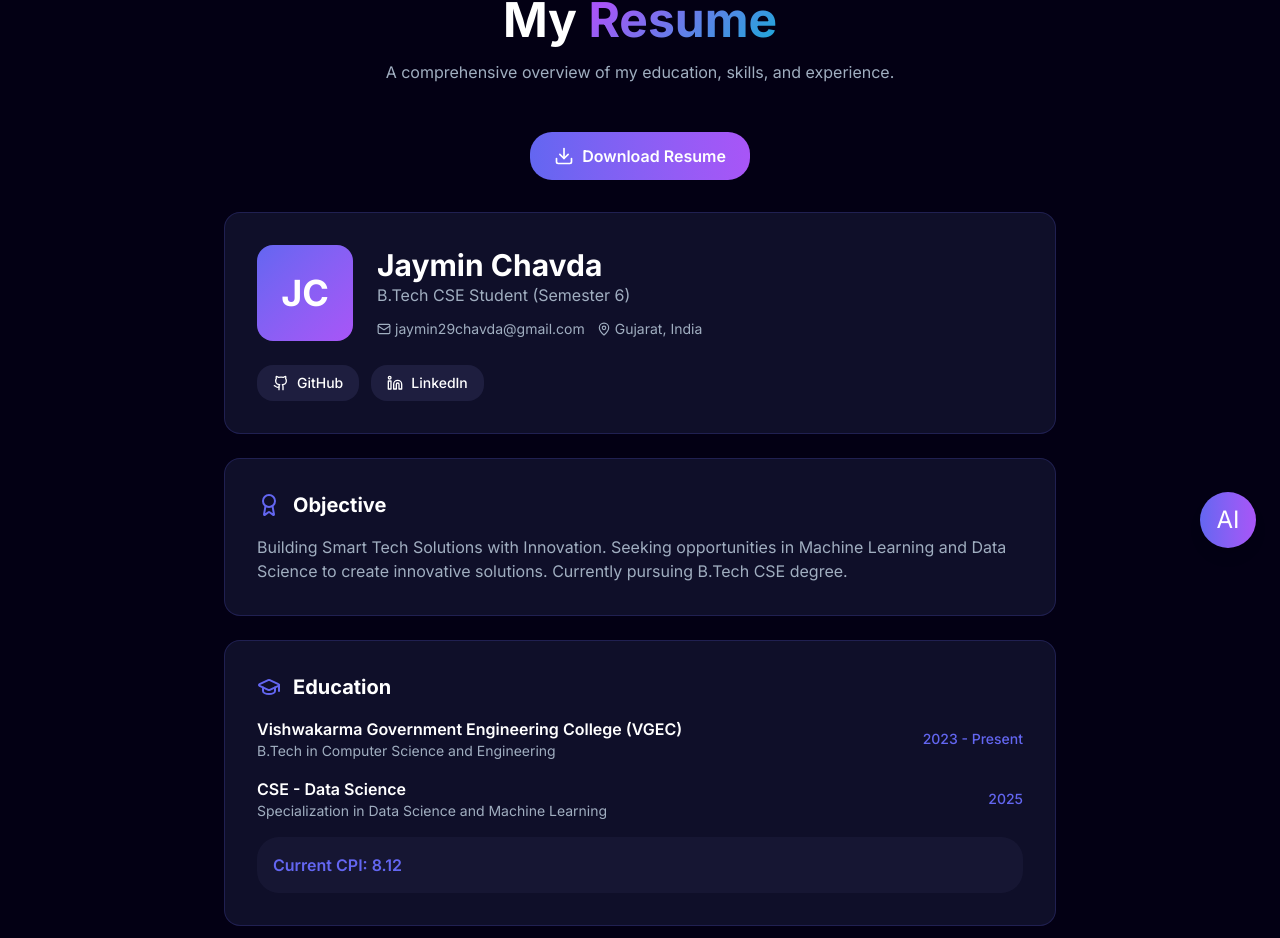
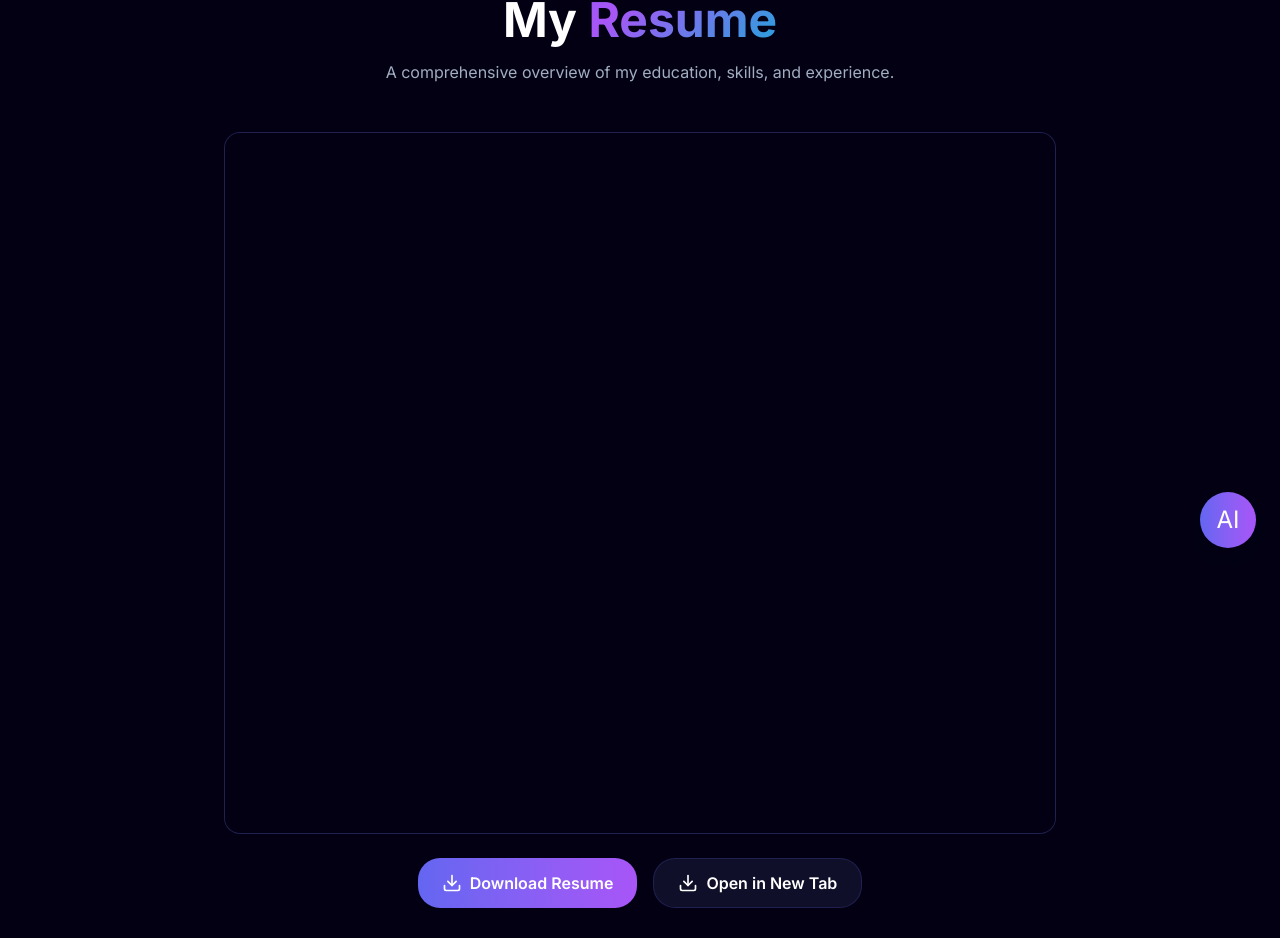
Before and after one commit to jaymin-2901/portfolio, a Next.js app: page /resume in a window 1280 px wide. Shown: the part 228-1166 px from the top of the page. Built offline with nearby package versions, Linux system fonts and the light colour scheme.

Commit message:
Add resume PDF with view and download

```diff
--- a/src/app/resume/ResumePageClient.tsx
+++ b/src/app/resume/ResumePageClient.tsx
@@ -28,12 +28,33 @@ export default function ResumePageClient() {
           initial={{ opacity: 0, y: 20 }}
           whileInView={{ opacity: 1, y: 0 }}
           viewport={{ once: true }}
-          className="mb-8 flex justify-center"
+          className="mb-8"
         >
-          <button className="flex items-center gap-2 px-6 py-3 bg-gradient-to-r from-[var(--gradient-start)] to-[var(--gradient-end)] text-white rounded-xl font-semibold hover:shadow-lg hover:shadow-[var(--primary)]/25 transition-all">
-            <Download className="w-5 h-5" />
-            Download Resume
-          </button>
+          <div className="rounded-2xl overflow-hidden bg-[var(--card)] border border-[var(--border)]">
+            <iframe
+              src="/Jaymin_Chavda_Resume.pdf"
+              className="w-full h-[500px] sm:h-[600px] lg:h-[700px]"
+              title="Resume PDF Viewer"
+            />
+          </div>
+          <div className="mt-6 flex justify-center gap-4">
+            <a
+              href="/Jaymin_Chavda_Resume.pdf"
+              download="Jaymin_Chavda_Resume.pdf"
+              className="flex items-center gap-2 px-6 py-3 bg-gradient-to-r from-[var(--gradient-start)] to-[var(--gradient-end)] text-white rounded-xl font-semibold hover:shadow-lg hover:shadow-[var(--primary)]/25 transition-all"
+            >
+              <Download className="w-5 h-5" />
+              Download Resume
+            </a>
+            <a
+              href="/Jaymin_Chavda_Resume.pdf"
+              target="_blank"
+              className="flex items-center gap-2 px-6 py-3 bg-[var(--card)] border border-[var(--border)] text-[var(--foreground)] rounded-xl font-semibold hover:bg-[var(--muted)] transition-all"
+            >
+              <Download className="w-5 h-5" />
+              Open in New Tab
+            </a>
+          </div>
         </motion.div>
 
         <div className="space-y-6">
```
Also changed, not shown: 1 other file (tests, documents, lock files or other folders).
